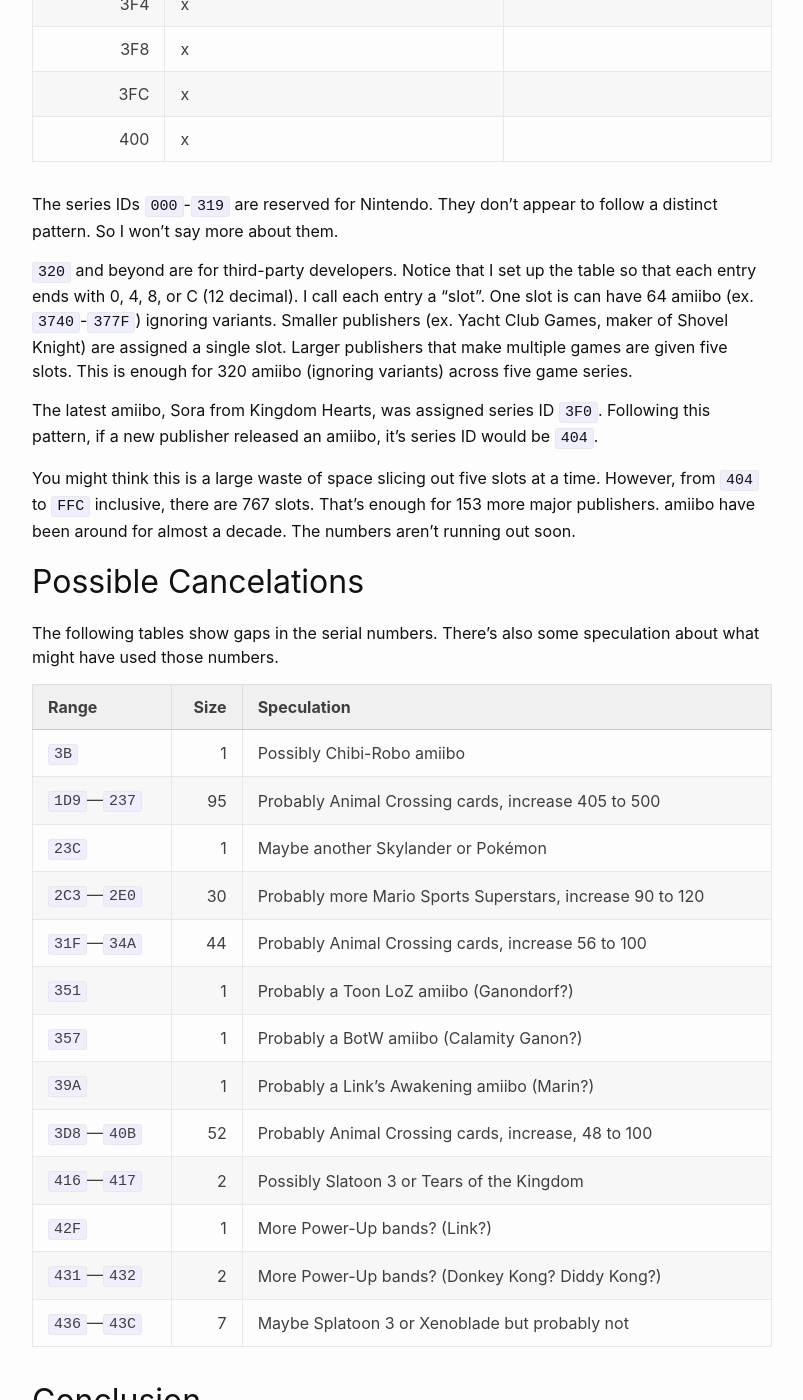
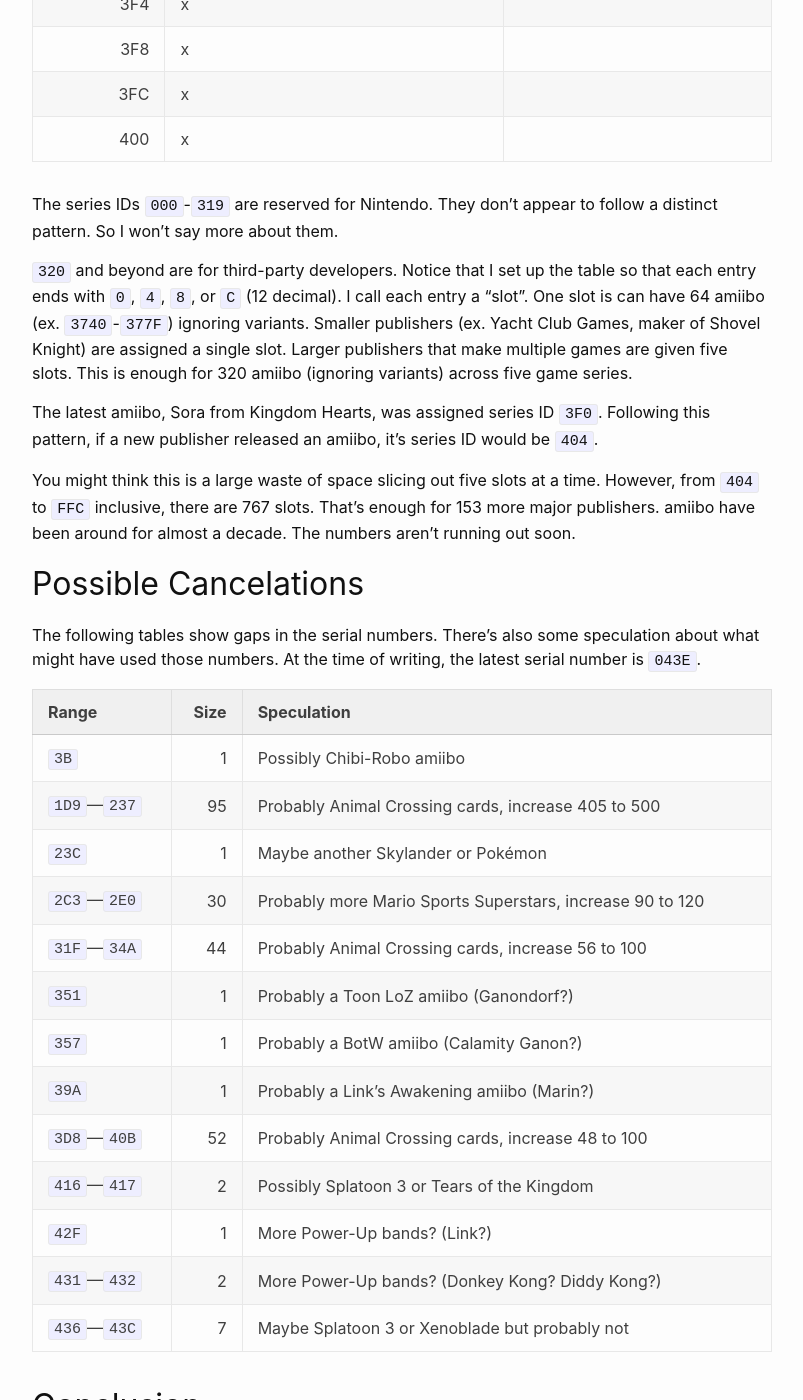
Before and after one commit to rob-brown/tricks-of-the-trade-jekyll, a Jekyll site: the page built from _posts/2024-02-15-anatomy-of-an-amiibo-id.markdown, in a window 1280 px wide and 1400 px high, scrolled down 9255 px. Shown: the whole window, without its empty margins (238-1041 px from the left). Built offline with Jekyll 4.4.1, drawn with Linux system fonts in a browser that asks for light colours; some of the changed text lies outside the part shown.

Commit message:
Small corrections

```diff
--- a/_posts/2024-02-15-anatomy-of-an-amiibo-id.markdown
+++ b/_posts/2024-02-15-anatomy-of-an-amiibo-id.markdown
@@ -290,7 +290,7 @@
 
 The series IDs `000`-`319` are reserved for Nintendo. They don't appear to follow a distinct pattern. So I won't say more about them.
 
-`320` and beyond are for third-party developers. Notice that I set up the table so that each entry ends with 0, 4, 8, or C (12 decimal).
+`320` and beyond are for third-party developers. Notice that I set up the table so that each entry ends with `0`, `4`, `8`, or `C` (12 decimal).
 I call each entry a "slot". One slot is can have 64 amiibo (ex. `3740`-`377F`) ignoring variants. Smaller publishers (ex. Yacht Club
 Games, maker of Shovel Knight) are assigned a single slot. Larger publishers that make multiple games are given five slots. This is
 enough for 320 amiibo (ignoring variants) across five game series.
@@ -303,7 +303,8 @@
 
 ## Possible Cancelations
 
-The following tables show gaps in the serial numbers. There's also some speculation about what might have used those numbers.
+The following tables show gaps in the serial numbers. There's also some speculation about what might have used those numbers. At the time of
+writing, the latest serial number is `043E`.
 
 | Range | Size | Speculation |
 |:---|---:|:---|
@@ -315,8 +316,8 @@
 | `351` | 1 | Probably a Toon LoZ amiibo (Ganondorf?) |
 | `357` | 1 | Probably a BotW amiibo (Calamity Ganon?) |
 | `39A` | 1 | Probably a Link's Awakening amiibo (Marin?) |
-| `3D8`—`40B` | 52 | Probably Animal Crossing cards, increase, 48 to 100 |
-| `416`—`417` | 2 | Possibly Slatoon 3 or Tears of the Kingdom |
+| `3D8`—`40B` | 52 | Probably Animal Crossing cards, increase 48 to 100 |
+| `416`—`417` | 2 | Possibly Splatoon 3 or Tears of the Kingdom |
 | `42F` | 1 | More Power-Up bands? (Link?) |
 | `431`—`432` | 2 | More Power-Up bands? (Donkey Kong? Diddy Kong?) |
 | `436`—`43C` | 7 | Maybe Splatoon 3 or Xenoblade but probably not |
```
Also changed, not shown: other parts of _posts/2024-02-15-anatomy-of-an-amiibo-id.markdown (+4 -4 lines).
